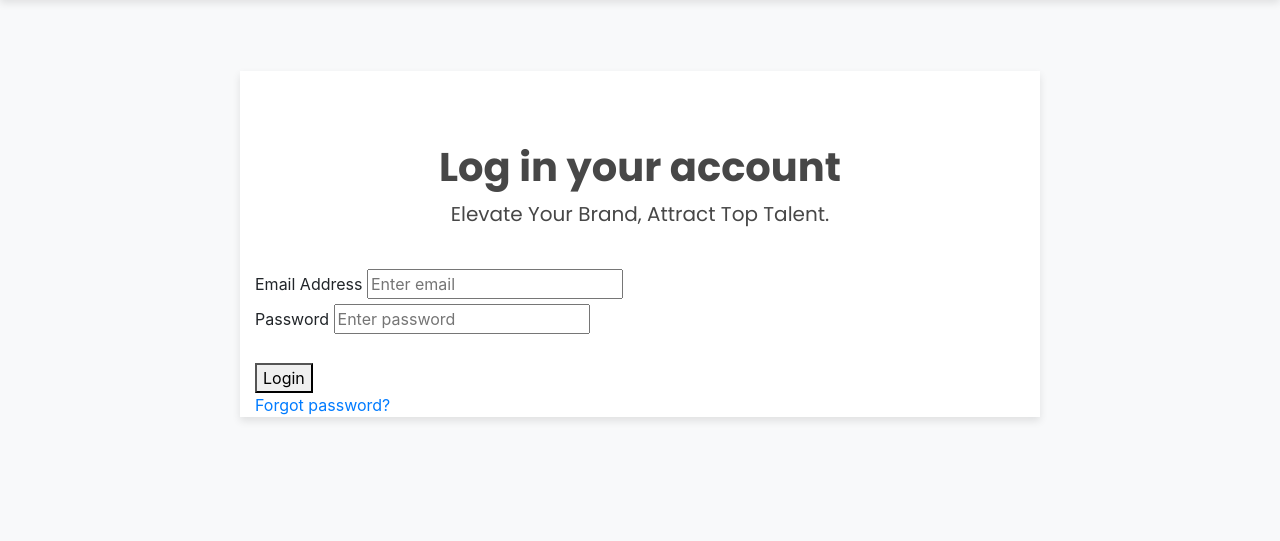
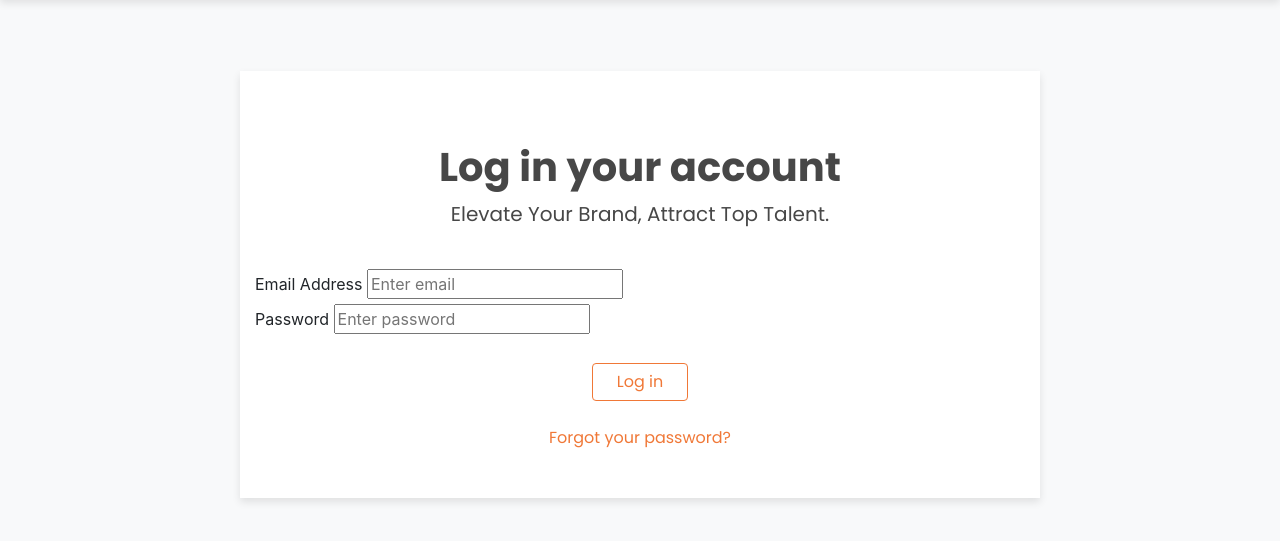
Before and after one commit to culfri09/Kallos, a Flask app: page /login in a window 1280 px wide. Shown: the part 80-621 px from the top of the page. Run offline with Flask 3, Linux system fonts and the light colour scheme.

Commit message:
continue login

```diff
--- a/website/template/login.html
+++ b/website/template/login.html
@@ -27,7 +27,16 @@
         <input type="password" id="password" name="password" placeholder="Enter password">
     </div>
     <br/>
+    <div class="text-center">
+        <button type ="submit" class="btn btn-outline-primary custom-hero-signup-btn px-4 gap-3">Log in</button>
+    <br>
+    <br>
+    <a href="/login" class="subtitle orange-text">Forgot your password?</a>
+    </div>
+    <br>
+    <br>
+    <!--
     <button type="submit">Login</button><br>
-    <a href="/">Forgot password?</a>
+    <a href="/">Forgot password?</a>-->
 </form>
 {% endblock %}
```
